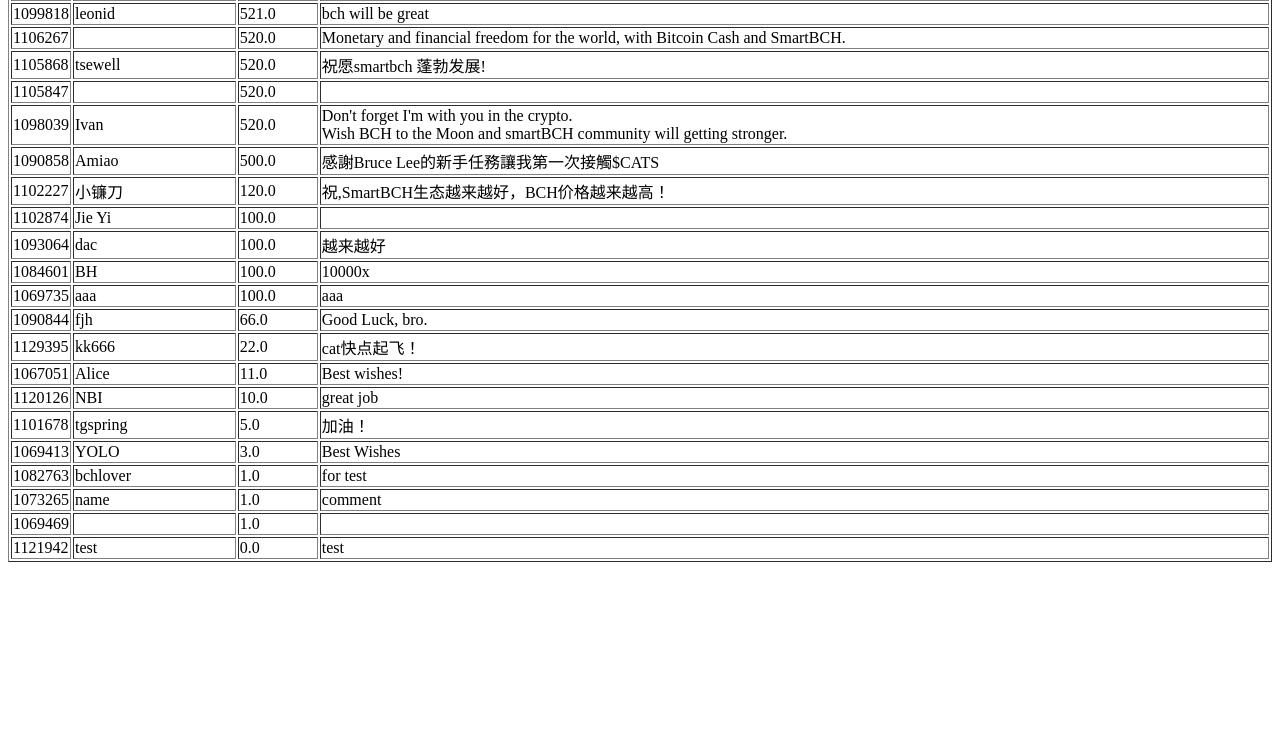
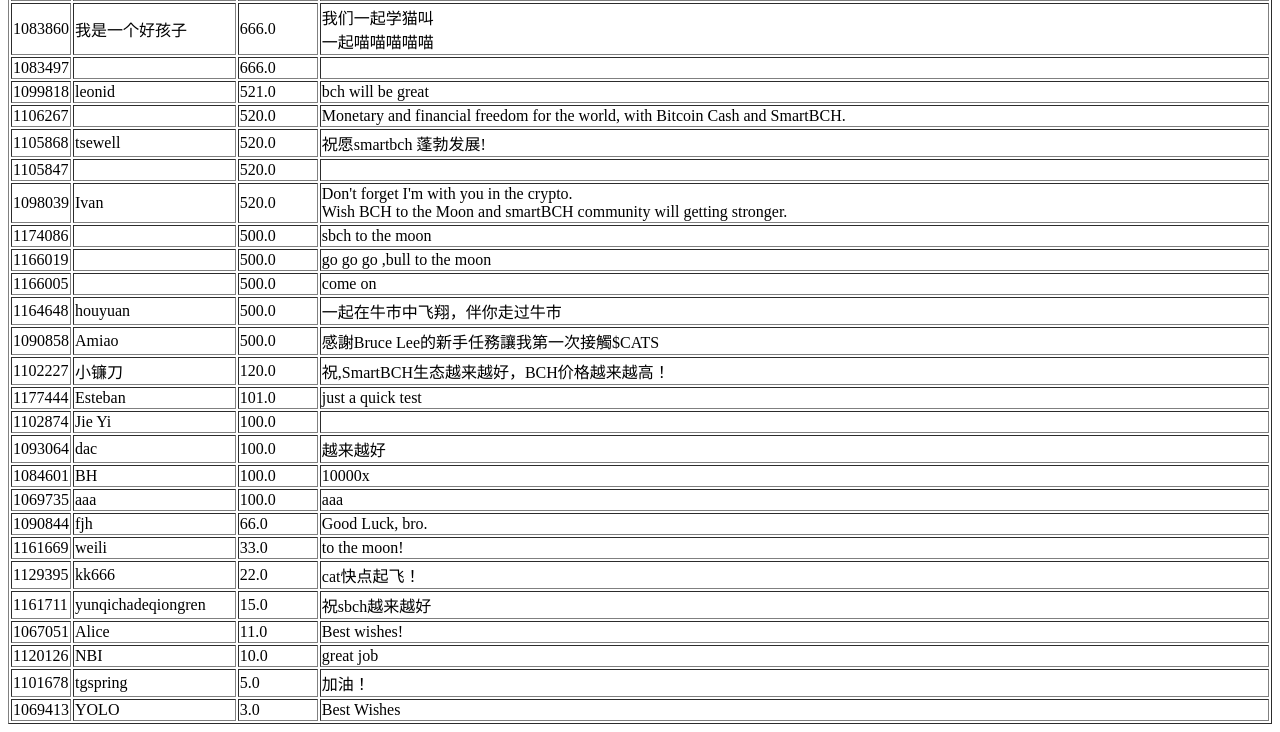
Before and after one commit to chequenetwork/chequenetwork.github.io, a plain HTML site: page donations.html in a window 1280 px wide. Shown: the part 1792-2524 px from the top of the page. Before the commit the page ends 2362 px from the top, so only its background shows below. Drawn offline with Linux system fonts and the light colour scheme.

Commit message:
Update donations.html

```diff
--- a/donations.html
+++ b/donations.html
@@ -1,8 +1,8 @@
 <html><body>
 <p>Please donate on <a href="https://app.checkbook.cash/donate">https://app.checkbook.cash/donate</a>
 <p>Here is a list of all the donations to support the airdrop from checkbook.cash.</p>
-<p>This list is periodically updated. Last Update Time:&nbsp;2021-10-13T15:51:10.721Z</p>
-<p>Total donated coins: 50779064.550000004</p>
+<p>This list is periodically updated. Last Update Time:&nbsp;2021-10-15T08:03:33.516Z</p>
+<p>Total donated coins: 50933102.550000004</p>
 <table border=1>
 <tr><th>Height</th><th>Donator's name</th><th>Amount</th><th>Comment</th></tr>
 <tr><td>1103499</td>
@@ -63,6 +63,10 @@ Best wishes from UatX Project!
                                    -----Best Wishes
                                    -----Sincerely Yours
                                       li11_8023</span></td></tr>
+<tr><td>1177833</td>
+<td>be like water my friend</td>
+<td>100000.0</td>
+<td><span style="white-space: pre-line"></span></td></tr>
 <tr><td>1105148</td>
 <td></td>
 <td>100000.0</td>
@@ -75,6 +79,10 @@ Best wishes from UatX Project!
 <td>将军</td>
 <td>100000.0</td>
 <td><span style="white-space: pre-line">祝愿天下猫粉，心想事成。。。</span></td></tr>
+<tr><td>1164443</td>
+<td>henry</td>
+<td>48888.0</td>
+<td><span style="white-space: pre-line">心想事成，发发发</span></td></tr>
 <tr><td>1147907</td>
 <td>imaginary_username</td>
 <td>40178.99</td>
@@ -139,6 +147,10 @@ https://alienfarm.org/nft/automint.html</span></td></tr>
 <td>TonyZ</td>
 <td>3118.0</td>
 <td><span style="white-space: pre-line">CATS yyds</span></td></tr>
+<tr><td>1177493</td>
+<td></td>
+<td>3000.0</td>
+<td><span style="white-space: pre-line">lets go Bitcoin Cash!</span></td></tr>
 <tr><td>1112789</td>
 <td></td>
 <td>3000.0</td>
@@ -227,6 +239,22 @@ bch up up up </span></td></tr>
 <td>520.0</td>
 <td><span style="white-space: pre-line">Don't forget I'm with you in the crypto.
 Wish BCH to the Moon and smartBCH community will getting stronger.</span></td></tr>
+<tr><td>1174086</td>
+<td></td>
+<td>500.0</td>
+<td><span style="white-space: pre-line">sbch to the moon</span></td></tr>
+<tr><td>1166019</td>
+<td></td>
+<td>500.0</td>
+<td><span style="white-space: pre-line">go  go  go ,bull to the moon</span></td></tr>
+<tr><td>1166005</td>
+<td></td>
+<td>500.0</td>
+<td><span style="white-space: pre-line">come on</span></td></tr>
+<tr><td>1164648</td>
+<td>houyuan</td>
+<td>500.0</td>
+<td><span style="white-space: pre-line">一起在牛市中飞翔，伴你走过牛市</span></td></tr>
 <tr><td>1090858</td>
 <td>Amiao</td>
 <td>500.0</td>
@@ -236,6 +264,10 @@ Wish BCH to the Moon and smartBCH community will getting stronger.</span></td></
 <td>小镰刀</td>
 <td>120.0</td>
 <td><span style="white-space: pre-line">祝,SmartBCH生态越来越好，BCH价格越来越高！</span></td></tr>
+<tr><td>1177444</td>
+<td>Esteban</td>
+<td>101.0</td>
+<td><span style="white-space: pre-line">just a quick test</span></td></tr>
 <tr><td>1102874</td>
 <td>Jie Yi</td>
 <td>100.0</td>
@@ -256,10 +288,18 @@ Wish BCH to the Moon and smartBCH community will getting stronger.</span></td></
 <td>fjh</td>
 <td>66.0</td>
 <td><span style="white-space: pre-line">Good Luck, bro.</span></td></tr>
+<tr><td>1161669</td>
+<td>weili</td>
+<td>33.0</td>
+<td><span style="white-space: pre-line">to the moon!</span></td></tr>
 <tr><td>1129395</td>
 <td>kk666</td>
 <td>22.0</td>
 <td><span style="white-space: pre-line">cat快点起飞！</span></td></tr>
+<tr><td>1161711</td>
+<td>yunqichadeqiongren</td>
+<td>15.0</td>
+<td><span style="white-space: pre-line">祝sbch越来越好</span></td></tr>
 <tr><td>1067051</td>
 <td>Alice</td>
 <td>11.0</td>
@@ -276,20 +316,4 @@ Wish BCH to the Moon and smartBCH community will getting stronger.</span></td></
 <td>YOLO</td>
 <td>3.0</td>
 <td><span style="white-space: pre-line">Best Wishes</span></td></tr>
-<tr><td>1082763</td>
-<td>bchlover</td>
-<td>1.0</td>
-<td><span style="white-space: pre-line">for test</span></td></tr>
-<tr><td>1073265</td>
-<td>name</td>
-<td>1.0</td>
-<td><span style="white-space: pre-line">comment</span></td></tr>
-<tr><td>1069469</td>
-<td></td>
-<td>1.0</td>
-<td><span style="white-space: pre-line"></span></td></tr>
-<tr><td>1121942</td>
-<td>test</td>
-<td>0.0</td>
-<td><span style="white-space: pre-line">test</span></td></tr>
 </table></body></html>
```
